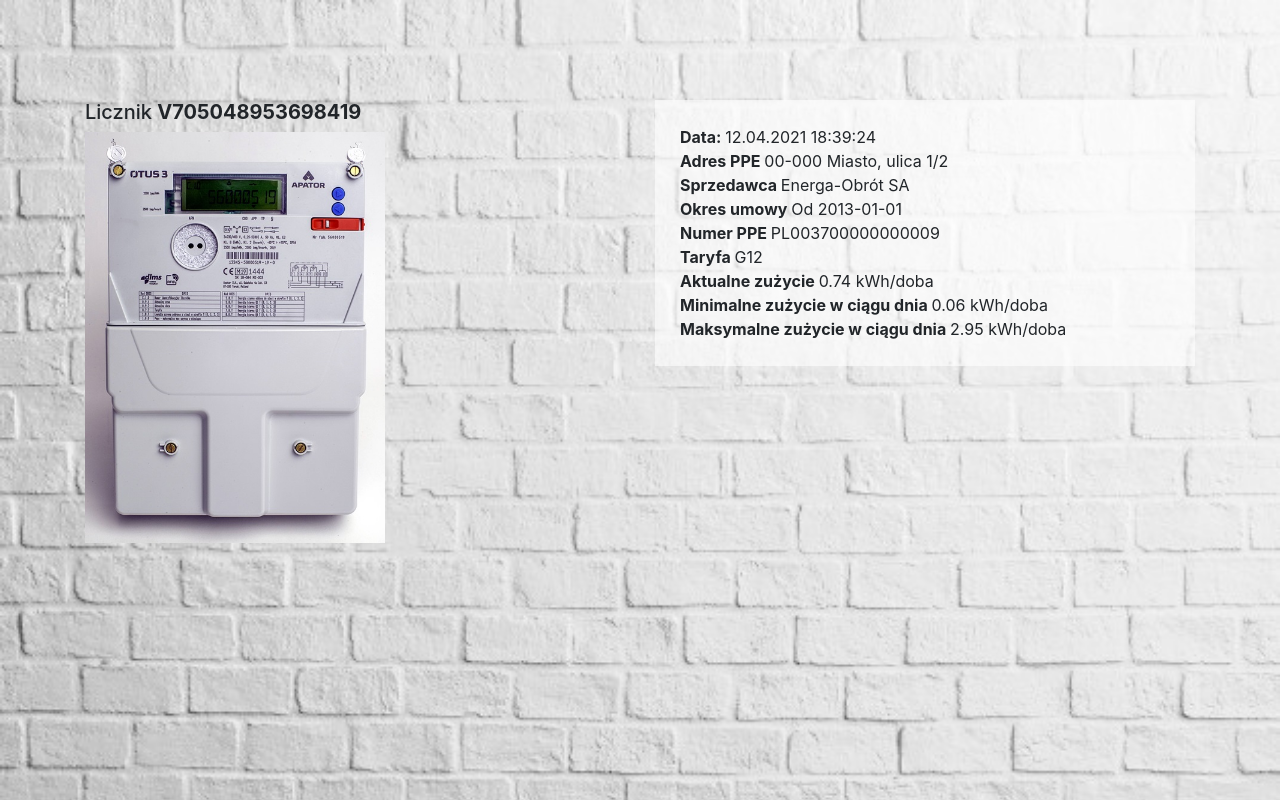
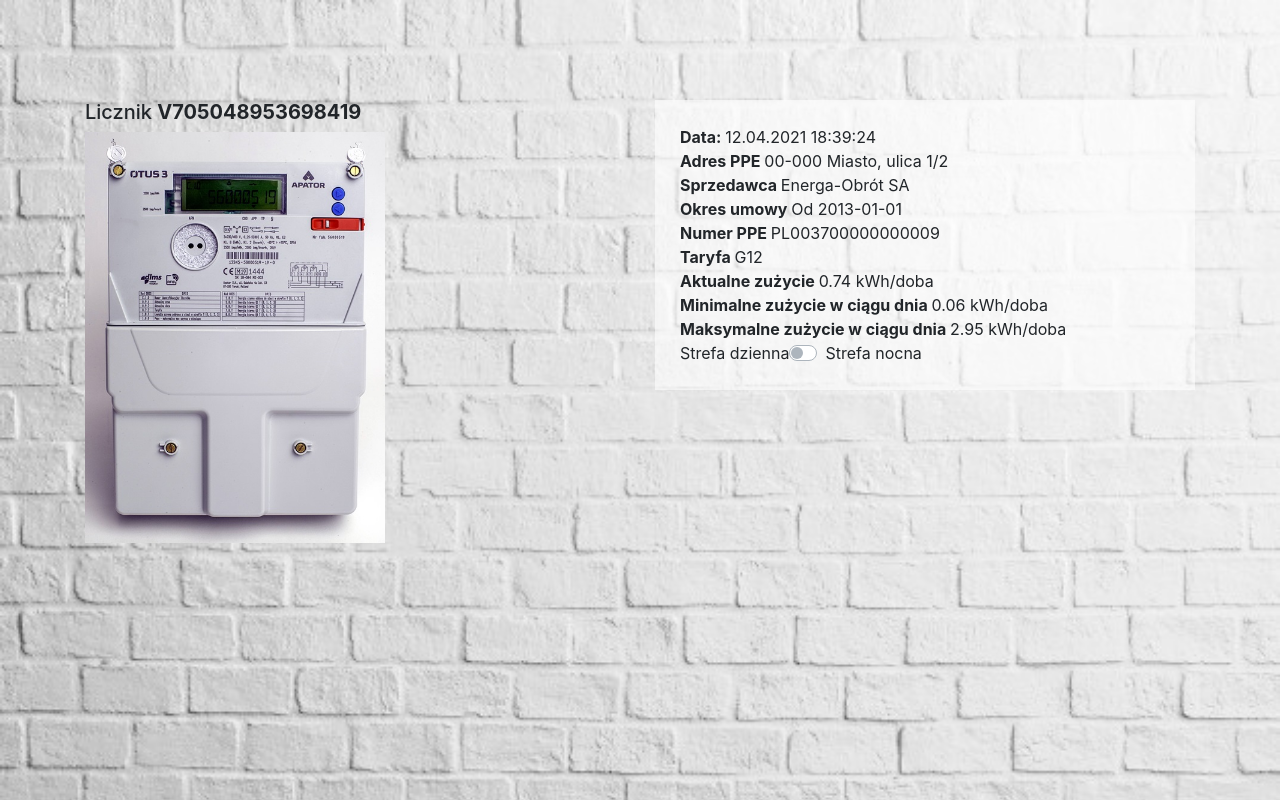
Before and after one commit to rafallabisz/electricity-meter, a React (Create React App) app: page / in a window 1280 px wide. Built offline with nearby package versions, Linux system fonts and the light colour scheme.

Commit message:
add zone

```diff
--- a/package.json
+++ b/package.json
@@ -20,6 +20,7 @@
     "react-bootstrap": "^1.5.2",
     "react-dom": "^17.0.2",
     "react-scripts": "4.0.3",
+    "react-switch": "^6.0.0",
     "sass": "^1.32.8",
     "typescript": "^4.2.3",
     "web-vitals": "^1.1.1"
--- a/src/App.module.scss
+++ b/src/App.module.scss
@@ -15,3 +15,7 @@
   background-color: rgba(255, 255, 255, 0.6);
   padding: 25px;
 }
+
+.zoneContainer {
+  display: flex;
+}
--- a/src/App.tsx
+++ b/src/App.tsx
@@ -6,6 +6,7 @@ import styles from './App.module.scss';
 import moment from "moment";
 import 'moment/locale/pl'
 import Background from './assets/background.jpg'
+import Switch from "react-bootstrap/esm/Switch";
 moment.locale('pl');
 
 interface AppProps {
@@ -16,6 +17,7 @@ const App: React.FC<AppProps> = (props) => {
   const [date,setDate]=useState(new Date());
 
   const [currentConsumption,setCurrentConsumption] = useState(0.85);
+  const [nightZone,setNightZone]=useState(false);
 
   useEffect(()=>{
       // const timer = setInterval(()=> setDate(new Date()),1000);
@@ -29,6 +31,10 @@ const App: React.FC<AppProps> = (props) => {
 
   const getRndInteger = (min:number, max:number) => {
     return Math.random() * (max - min + 0.5);
+  }
+
+  const handleChangeSwitch = ()=>{
+setNightZone(prev=>!prev)
   }
 
   return (
@@ -77,6 +83,26 @@ const App: React.FC<AppProps> = (props) => {
         <div>
         <span className={styles.title}>Maksymalne zużycie w ciągu dnia </span><span>{`2.95 kWh/doba`}</span>
         </div>
+
+        <div className={styles.zoneContainer}>
+          <span onClick={()=>setNightZone(false)}>Strefa dzienna</span>
+        <Switch
+            checked={nightZone}
+            onChange={handleChangeSwitch}
+            onColor="#86d3ff"
+            onHandleColor="#2693e6"
+            handleDiameter={30}
+            uncheckedIcon={false}
+            checkedIcon={false}
+            boxShadow="0px 1px 5px rgba(0, 0, 0, 0.6)"
+            activeBoxShadow="0px 0px 1px 10px rgba(0, 0, 0, 0.2)"
+            height={20}
+            width={48}
+            className="react-switch"
+            id="material-switch"
+          />
+          <span onClick={()=>setNightZone(true)}>Strefa nocna</span>
+          </div>
         </section>
       </Col>
       </Row>
```
Also changed, not shown: 1 other file (tests, documents, lock files or other folders).
